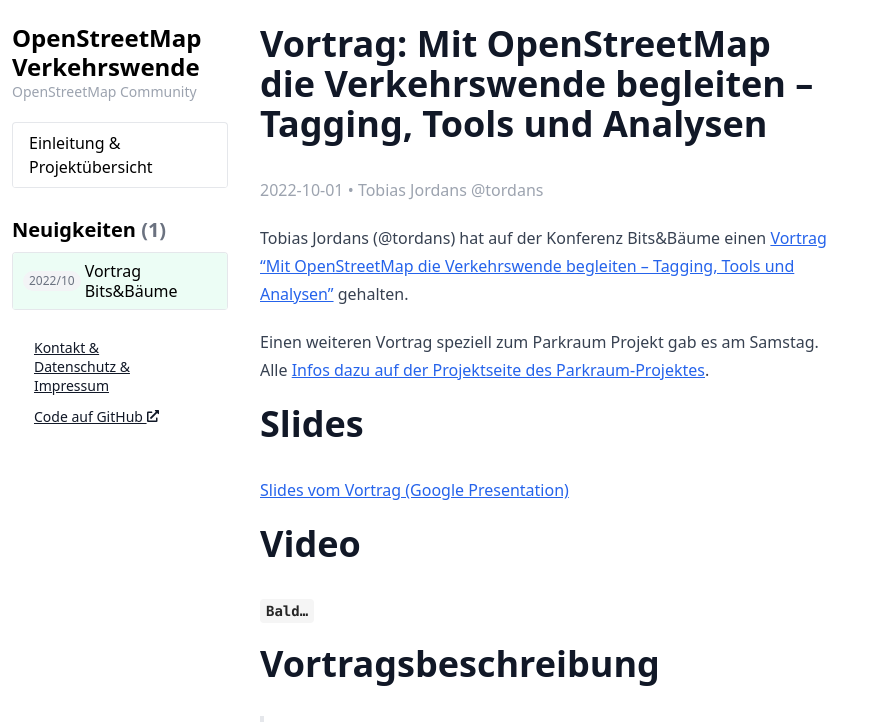
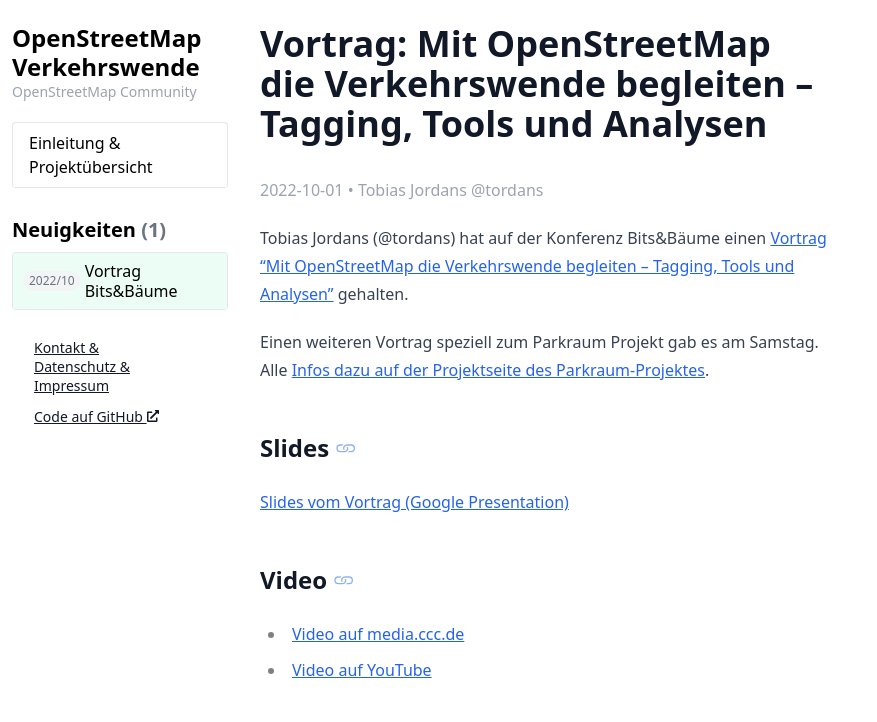
Before and after one commit to osmberlin/www.osm-verkehrswende.org, a Jekyll site: the page built from _posts/2022-10-02-bits-baume-vortrag.md, in a window 1280 px wide and 1400 px high. Shown: the top 722 px of the window, without its empty margins (0-877 px from the left). Built offline with Jekyll 4.4.1, drawn with Linux system fonts in a browser that asks for light colours; some of the changed text lies outside the part shown; grey boxes are pictures that could not be loaded.

Commit message:
Add video bits&bäume

```diff
--- a/_posts/2022-10-02-bits-baume-vortrag.md
+++ b/_posts/2022-10-02-bits-baume-vortrag.md
@@ -13,15 +13,18 @@
 
 Einen weiteren Vortrag speziell zum Parkraum Projekt gab es am Samstag. Alle [Infos dazu auf der Projektseite des Parkraum-Projektes](https://parkraum.osm-verkehrswende.org/posts/2022-10-01-bits-baume-vortrag).
 
-# Slides
+## Slides
 
 [Slides vom Vortrag (Google Presentation)](https://docs.google.com/presentation/d/1Qs99tKNtUpjwgFZm-bfvWZdgcFv40ZCDvpOyheag3H4/edit)
 
-# Video
+## Video
 
-`Bald…`
+* [Video auf media.ccc.de](https://media.ccc.de/v/bitsundbaeume-20657-mit-openstreetmap-die-verkehrswende-begleiten-tagging-tools-und-analysen)
+* [Video auf YouTube](https://www.youtube.com/watch?v=EQh3yuJt68A)
 
-# Vortragsbeschreibung
+<iframe class="w-full aspect-video mt-10" src="https://media.ccc.de/v/bitsundbaeume-20657-mit-openstreetmap-die-verkehrswende-begleiten-tagging-tools-und-analysen/oembed" frameborder="0" allowfullscreen></iframe>
+
+## Vortragsbeschreibung
 
 > **Die Verkehrswende kommt im Stadtbild an: Geschützte Radwege, geschützte Gehwegübergänge und eine Umverteilung des Straßenraumes zu Gunsten des Umweltverbundes. Was fehlt sind gute Daten, um diesen Prozess zu begleiten und zu beschleunigen. Wir zeigen das Potential von OpenStreetMap (OSM) als gemeinsame Datenbasis für Fahrradstellplätze, KfZ-Parkplätze, Fahrradwege und Fußwege.**
 >
@@ -30,3 +33,7 @@
 > Dabei ist immer wieder die Kreativität der OSM-Community gefordert, um neue Tagging-Schema für „modale Filter“, „Elektrokleinstfahrzeuge“, „Protected Bike Lanes“ oder „Radfahrstreifen in Mittellage“ zu entwickeln. Für all das hat sich vor knapp drei Jahren in der Berliner OSM-Community eine „Verkehrswendegruppe“ gefunden. Sie hat das Ziel, die Mobilitätswende aus einem OSM-spezifischem Blickwinkel zu durchdenken.
 >
 > Wir demonstrieren in unserem Vortrag einige Ansätze und Ergebnisse zu den Themen Fahrrad- und Autoparkplätze; zur detaillierten Erfassung von Rad- und Gehwegen; zur Erfassung von Risiken und Barrieren für Rad- und Fußverkehr; und wie man diverse Leihkonzepte in OSM darstellen kann. Wir zeigen dabei, wie die erweiterten Daten in OSM für Analysen, für den Planungsprozess aber auch für Visualisierungen und Routing genutzt werden können.
+
+## Danke
+
+Vielen Dank an alle, die mit ihrer ehrenamtlichen Arbeit diese schöne Konferenz möglich gemacht haben. Insbesonder auch an das Top-Video-Team, dass nach nicht mal 24 h die Videos online hatte …
--- a/index.html
+++ b/index.html
@@ -15,7 +15,7 @@
 <section class="notice prose-sm my-12 mb-10 bg-emerald-100">
   <h2 class="sr-only" id="video">Vortrag FOSSGIS 2022</h2>
   <iframe
-    class="aspect-[16/9] w-full overflow-hidden rounded"
+    class="aspect-video w-full overflow-hidden rounded"
     src="https://media.ccc.de/v/fossgis2022-14174-mit-osm-die-verkehrswende-begleiten-tagging-tools-und-analysen/oembed"
     frameborder="0"
     allowfullscreen
--- a/package.json
+++ b/package.json
@@ -11,7 +11,6 @@
     "build:jekyll": "bundle exec jekyll build"
   },
   "dependencies": {
-    "@tailwindcss/aspect-ratio": "^0.4.0",
     "@tailwindcss/typography": "^0.5.2",
     "jekyll": "*",
     "serve": "^13.0.2",
--- a/tailwind.config.js
+++ b/tailwind.config.js
@@ -17,8 +17,5 @@
   variants: {
     extend: {},
   },
-  plugins: [
-    require("@tailwindcss/typography"),
-    require("@tailwindcss/aspect-ratio"),
-  ],
+  plugins: [require("@tailwindcss/typography")],
 };
```
Also changed, not shown: css/tailwind.css, 1 other file.
